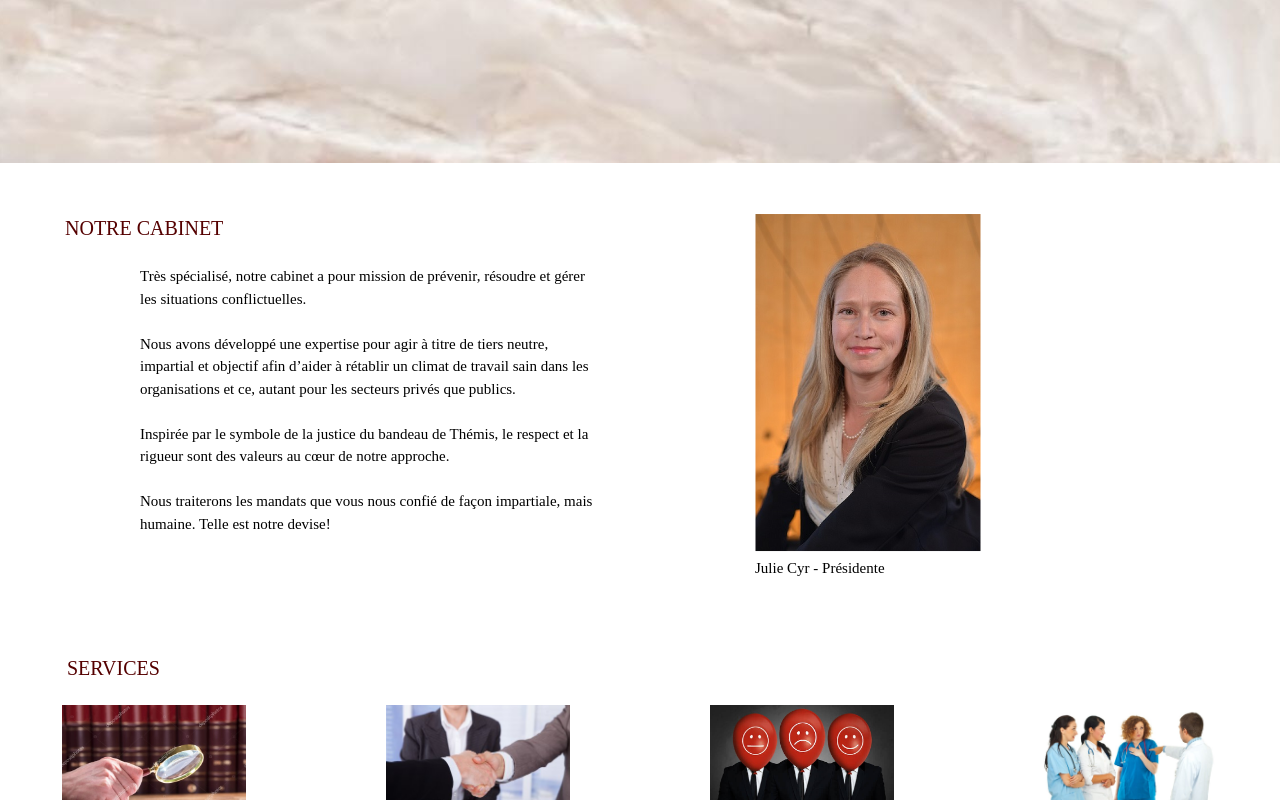
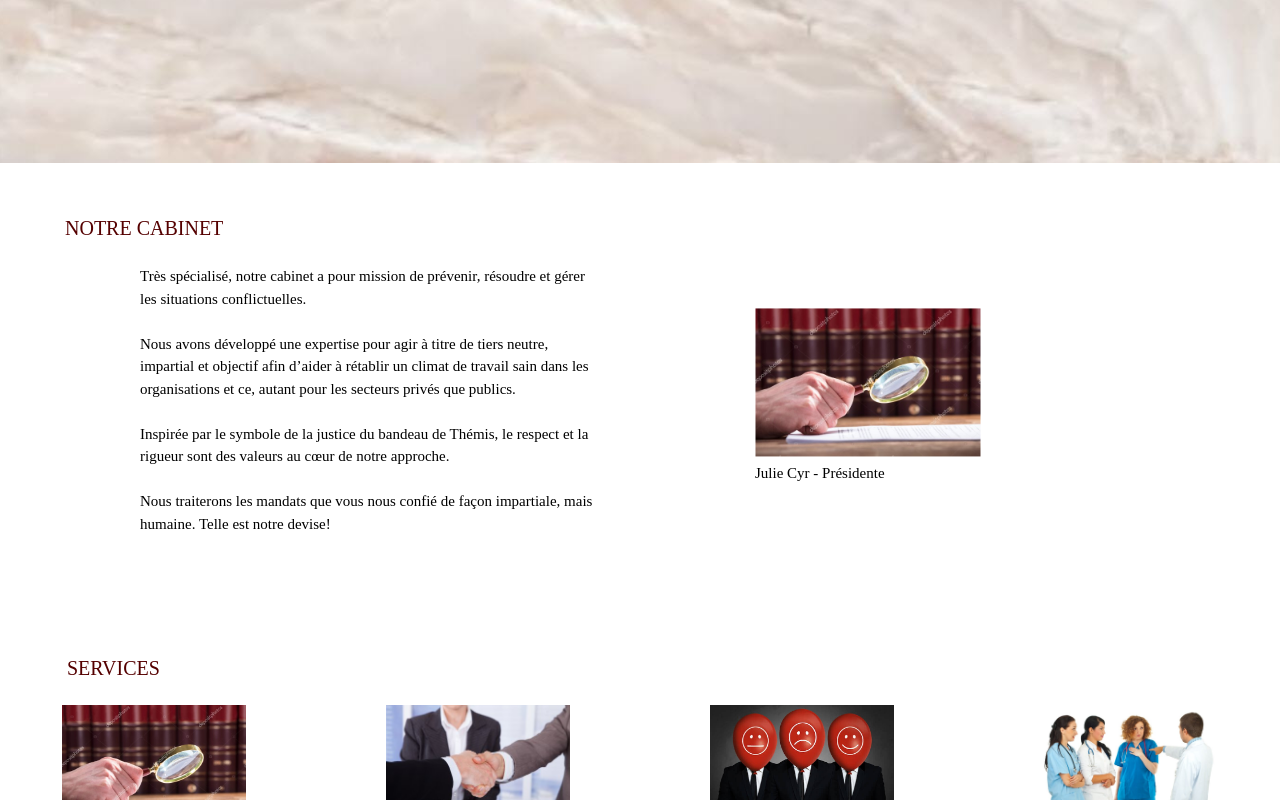
Before and after one commit to rcyr514/initialweb1, a plain HTML site: page JCA3/JCA3.html in a window 1280 px wide. Shown: the part 637-1437 px from the top of the page. Drawn offline with nearby package versions, Linux system fonts and the light colour scheme.

Commit message:
Update JCA3.html

```diff
--- a/JCA3/JCA3.html
+++ b/JCA3/JCA3.html
@@ -242,7 +242,7 @@
       <div class="card">
         <!--   <div class="fakeimg">Image</div> ---->
         <div>
-          <gwd-image source="../images/DSC4833.jpg" alt="Julie" style="width: 300px; padding-left: 75px;">     </gwd-image>
+          <gwd-image source="../images/Enquete.jpg" alt="Julie" style="width: 300px; padding-left: 75px;">     </gwd-image>
       <!--    <img src="../images/DSC4833.jpg" alt="Julie" style="width: 300px; padding-left: 75px;"> ---->
           <p style="color: rgb(0, 0, 0); font-family: Helvitica; font-size: 15px; text-align: left; padding-left: 75px;">
             Julie Cyr - Présidente
```
